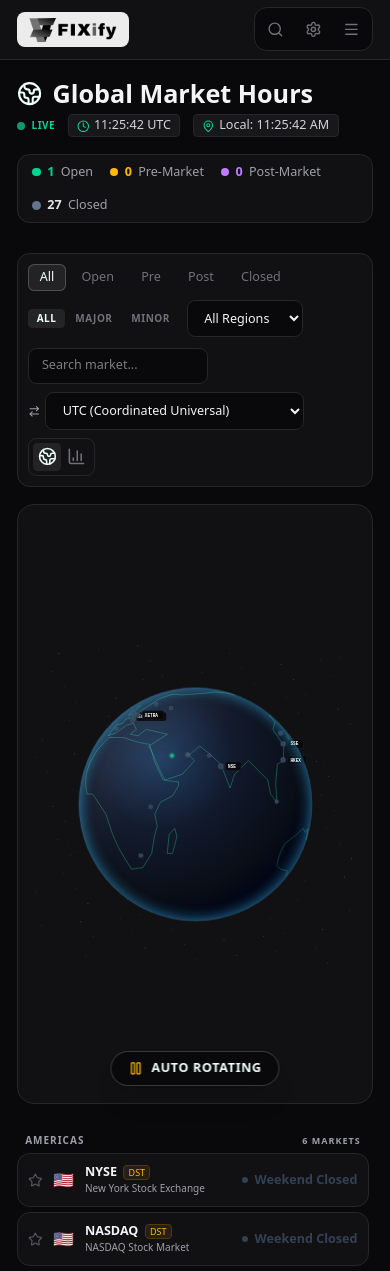
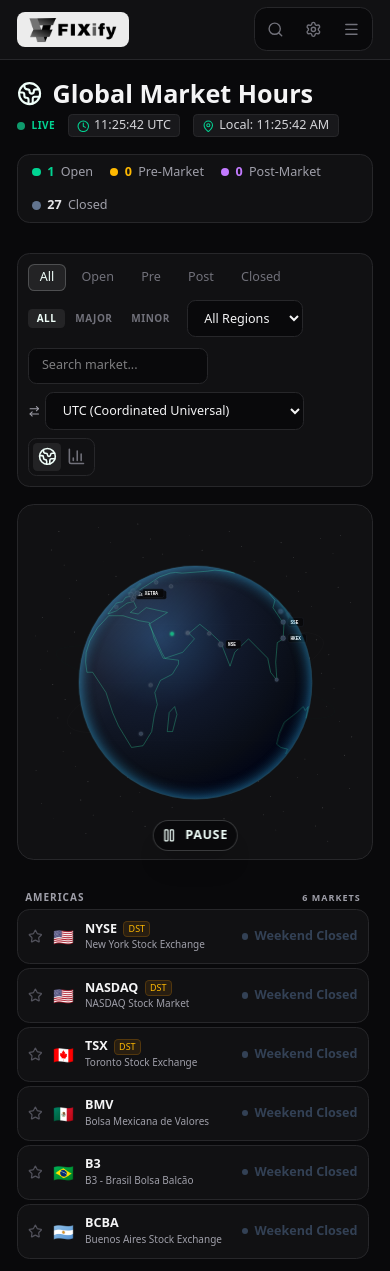
Before and after one commit to utkarsh-1912/Fixify, a Next.js app: page /market-hours in a window 390 px wide. Shown: the top 1271 px of the page. Built offline with nearby package versions, Linux system fonts and the light colour scheme.

Commit message:
first commit

```diff
--- a/src/app/market-hours/page.js
+++ b/src/app/market-hours/page.js
@@ -781,7 +781,7 @@
     return (
       <div className="flex flex-col lg:flex-row gap-5 items-stretch my-4">
         {/* Globe Visualization Container - 65% Width */}
-        <div className="relative w-full lg:w-[65%] rounded-2xl flex items-center justify-center p-4 h-[600px]"
+        <div className="relative w-full lg:w-[65%] rounded-2xl flex items-center justify-center p-4 md:h-[600px]"
           style={{ background: "var(--card)", border: "1px solid var(--border)" }}>
 
           <svg viewBox="0 0 800 800" className="w-full max-w-[650px] h-full">
@@ -887,11 +887,11 @@
           {/* Rotation Toggle Centered */}
           <button
             onClick={(e) => { e.stopPropagation(); setIsPaused(!isPaused); }}
-            className="absolute bottom-4 left-1/2 -translate-x-1/2 flex items-center gap-2 px-4 py-2 rounded-full text-xs font-mono uppercase tracking-wider transition-all pointer-events-auto shadow-xl backdrop-blur-md z-10"
+            className="absolute bottom-2 md:bottom-4 left-1/2 -translate-x-1/2 flex items-center gap-2 px-2 py-1.5 md:px-4 md:py-2 rounded-full text-xs font-mono uppercase tracking-wider transition-all pointer-events-auto shadow-xl backdrop-blur-md z-10"
             style={{ background: "var(--background)", border: "1px solid var(--primary-border)", color: "var(--primary)" }}
           >
-            {isPaused ? <Play className="h-3.5 w-3.5 text-emerald-400" /> : <Pause className="h-3.5 w-3.5 text-amber-400" />}
-            <span className="font-semibold">{isPaused ? "Resume Rotation" : "Auto Rotating"}</span>
+            {isPaused ? <Play className="h-3.5 w-3.5" /> : <Pause className="h-3.5 w-3.5" />}
+            <span className="font-semibold">{isPaused ? "Resume" : "Pause"}</span>
           </button>
         </div>
 
```
